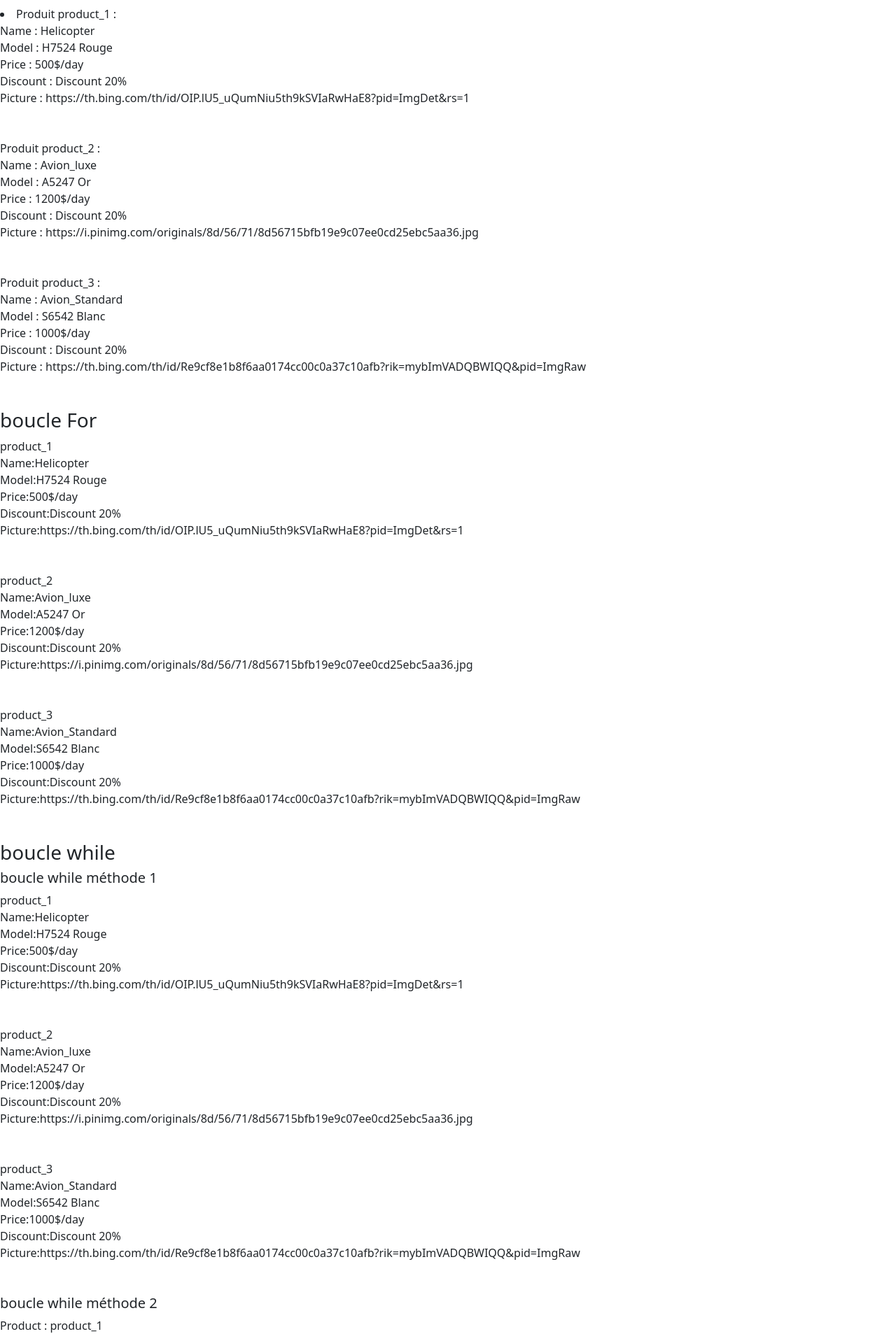
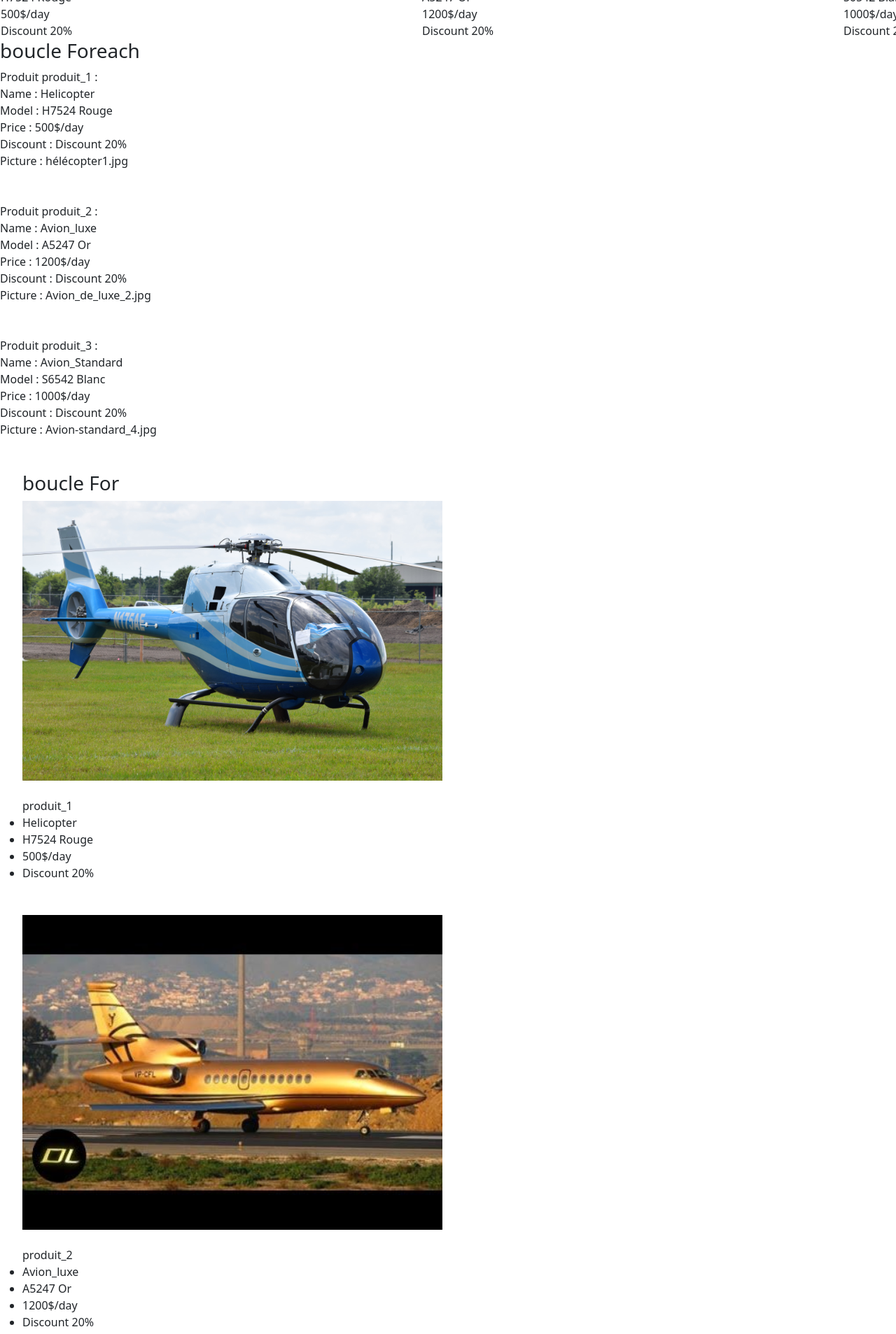
Before and after one commit to Sawsen-bouabid/module_php, a PHP site: page /multidimensional-catalog.php in a window 1280 px wide; the page is wider, and only the part inside the window is pictured. Shown: the part 666-2573 px from the top of that part at 70% size. Run offline with PHP 8.4, Linux system fonts and the light colour scheme; data that the repository does not hold is empty.

Commit message:
Compléter les boucles

```diff
--- a/multidimensional-catalog.php
+++ b/multidimensional-catalog.php
@@ -28,49 +28,49 @@
 
 
 
-<body>
+<>
 <h2> Catalogue Produits</h2>
 
 
 <?php
 $products = [
-    "product_1" => [
+    "produit_1" => [
         "Name" => "Helicopter ",
         "Model" => "H7524 Rouge",
         "Price" => "500$/day",
         "Discount" => "Discount 20%",
-        "Picture" => "https://th.bing.com/th/id/OIP.lU5_uQumNiu5th9kSVIaRwHaE8?pid=ImgDet&rs=1",
+        "Picture" => "hélécopter1.jpg",
     ],
-    "product_2" => [
+    "produit_2" => [
         "Name" => "Avion_luxe ",
         "Model" => "A5247 Or",
         "Price" => "1200$/day",
         "Discount" => "Discount 20%",
-        "Picture" => "https://i.pinimg.com/originals/8d/56/71/8d56715bfb19e9c07ee0cd25ebc5aa36.jpg",
+        "Picture" => "Avion_de_luxe_2.jpg",
     ],
 
 
 
-    "product_3" => [
+    "produit_3" => [
         "Name" => "Avion_Standard ",
         "Model" => "S6542 Blanc",
         "Price" => "1000$/day",
         "Discount" => "Discount 20%",
-        "Picture" => "https://th.bing.com/th/id/Re9cf8e1b8f6aa0174cc00c0a37c10afb?rik=mybImVADQBWIQQ&pid=ImgRaw",
+        "Picture" => "Avion-standard_4.jpg",
     ],
 
 ]; ?>
 <table>
     <tr>
         <td> <?php
-            echo "<img src=\"".$products['product_1']['Picture']."\"alt=\"\" width=\"600\">";
+            echo "<img src=\"".$products['produit_1']['Picture']."\"alt=\"\" width=\"600\">";
             ?></td>
 
         <td> <?php
-            echo "<img src=\"".$products['product_2']['Picture']."\"alt=\"\" width=\"600\">";
+            echo "<img src=\"".$products['produit_2']['Picture']."\"alt=\"\" width=\"600\">";
             ?></td>
         <td> <?php
-            echo "<img src=\"".$products['product_3']['Picture']."\"alt=\"\" width=\"600\">";
+            echo "<img src=\"".$products['produit_3']['Picture']."\"alt=\"\" width=\"600\">";
             ?></td>
 
     </tr>
@@ -112,20 +112,21 @@ $products = [
             print_r($products['produit_1']['Discount']); ?></td>
 
         <td> <?php
-            print_r($products['product_2']['Discount']);  ?> </td>
+            print_r($products['produit_2']['Discount']);  ?> </td>
         <td>
             <?php
-            print_r($products['product_3']['Discount']);  ?> </td>
+            print_r($products['produit_3']['Discount']);  ?> </td>
 
     </tr>
 </table>
 
 <h3> boucle Foreach </h3>
-        <li> <?php
+
+            <?php
 
 foreach ($products as $product => $caracteristiques){
-    echo ' Produit ' .($product ). ' :<br>';
 
+                echo ' Produit ' .($product ). ' :<br>';
          foreach($caracteristiques as $caracteristique => $details ){
 
        echo $caracteristique. ' : ' .$details. '<br>';
@@ -136,67 +137,67 @@ foreach ($products as $product => $caracteristiques){
 
 
    }
-   ?></li>
-<h3> boucle For </h3>
+          ?>
+<ul> <h3> boucle For </h3>
 
 <?php
 $keys=array_keys($products);
 for($i=0; $i<count($products);$i++){
-    echo $keys[$i]. "<br/>";
-    foreach($products[$keys[$i]] as $key => $value){
-        echo $key .":" . $value."<br/>";
-    }     echo '<br><br>';
 
-}
-?>
-<h3> boucle while </h3>
-
-
-<h5> boucle while méthode 1 </h5>
-
+    echo "<img src=\"" . $products[$keys[$i]]["Picture"] . "\"alt=\"\" width=\"600\">";
+    echo '<br><br>';
+    echo $keys[$i]. "<br/>";?>
+     <li> <?php echo $products[$keys[$i]]["Name"] ."<br/>" ; ?></li>
+    <li> <?php  echo $products[$keys[$i]]["Model"] . "<br/>";?></li>
+   <li> <?php  echo $products[$keys[$i]]["Price"] . "<br/>";?></li>
+  <li> <?php   echo $products[$keys[$i]]["Discount"] . "<br/>";?></li>
 <?php
-$i=0;
-while($i < count($products))
-{
-
-    echo $keys[$i]. "<br/>";
-    foreach($products[$keys[$i]] as $key => $value){
-        echo $key .":" . $value."<br/>";
-    } $i++;
     echo '<br><br>';
 
 }
 ?>
+</ul>
 
 
+<h5> boucle while  </h5>
 
-<h5> boucle while méthode 2 </h5>
-<?php
-$index = 0;
+    <?php
+    $index=0;
+    $keys=array_keys($products);
+    while($index < count($products))
+    {
+        echo "<img src=\"" . $products[$keys[$index]]["Picture"] . "\"alt=\"\" width=\"600\">";
+        echo '<br><br>';
+        echo $keys[$index]. "<br/>";
 
-while ($index < count($products)) {
+     echo $products[$keys[$index]]["Name"] ."<br/>" ;
+     echo $products[$keys[$index]]["Model"] . "<br/>";
+     echo $products[$keys[$index]]["Price"] . "<br/>";
+     echo $products[$keys[$index]]["Discount"] . "<br/>";
+        $index++;
+    echo '<br><br>';
 
-    $array_index = array_keys($products);
-    $print = $array_index[$index];
-
-    echo "Product : " . $print . "<br/>";
-
-    $index ++;
-
-    $index2 = 0;
-
-    while ($index2 < count($products[$print])) {
+} ?>
 
 
-        $array_index2 = array_values($products[$print]);
-        $print2 = $array_index2[$index2];
+<h5> boucle do while  </h5>
 
-        echo  $print2 . "<br/>";
+<?php
+$index=0;
+do  {   echo "<img src=\"" . $products[$keys[$index]]["Picture"] . "\"alt=\"\" width=\"600\">";
+    echo '<br><br>';
+    echo $keys[$index]. "<br/>";
+
+    echo $products[$keys[$index]]["Name"] ."<br/>" ;
+    echo $products[$keys[$index]]["Model"] . "<br/>";
+    echo $products[$keys[$index]]["Price"] . "<br/>";
+    echo $products[$keys[$index]]["Discount"] . "<br/>";
+    $index++;
+    echo '<br><br>';}
+    while($index < count($products));
 
 
-        $index2 ++;
-    } echo '<br><br>';
-}
+?>
 
 
 
@@ -204,10 +205,6 @@ while ($index < count($products)) {
 
 
 
-
-
-
-?>
 
 </body>
 <footer> <?php
```
Also changed, not shown: simple-catalog.php (+18 -22 lines).
